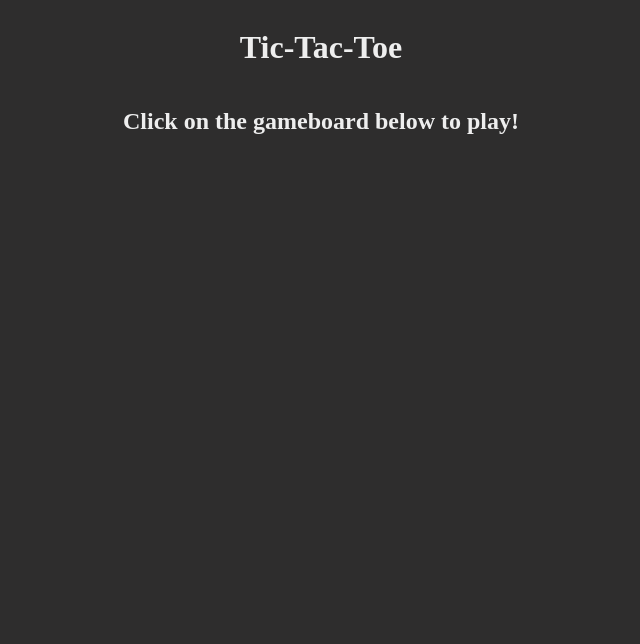
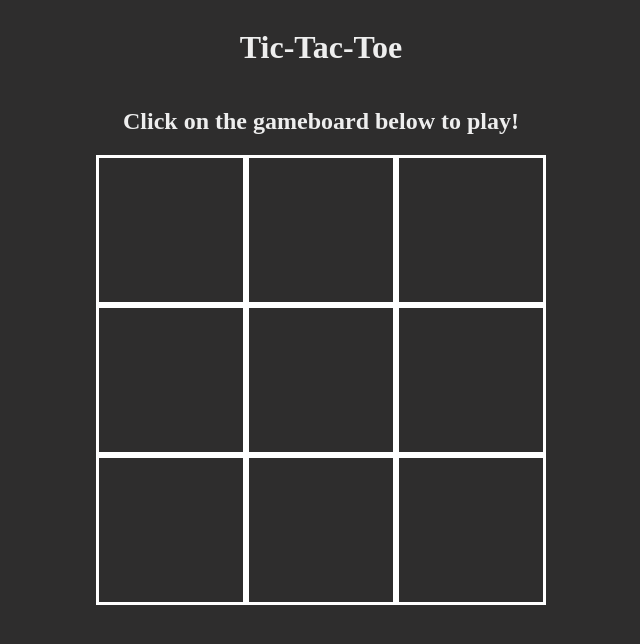
Before and after one commit to BryantMeskill/TicTacToe, a plain HTML site: page index.html in a window 1280 px wide. Shown: the whole page, without its empty margins (319-959 px from the left). Drawn offline with Linux system fonts and the light colour scheme.

Commit message:
Basic style added.

```diff
--- a/stylesheet.css
+++ b/stylesheet.css
@@ -4,6 +4,10 @@
 
 body {
   background-color: #2e2d2d;
+  display: flex;
+  justify-content: center;
+  align-items: center;
+  flex-direction: column;
 }
 
 .header {
@@ -13,3 +17,18 @@ body {
   align-items: center;
   color: #eeeeee;
 }
+
+.grid {
+  display: flex;
+  flex-wrap: wrap;
+  justify-content: center;
+  align-items: center;
+  min-width: none;
+  width: 500px;
+}
+
+.tile {
+  height: 150px;
+  width: 150px;
+  border: solid 3px white;
+}
```
